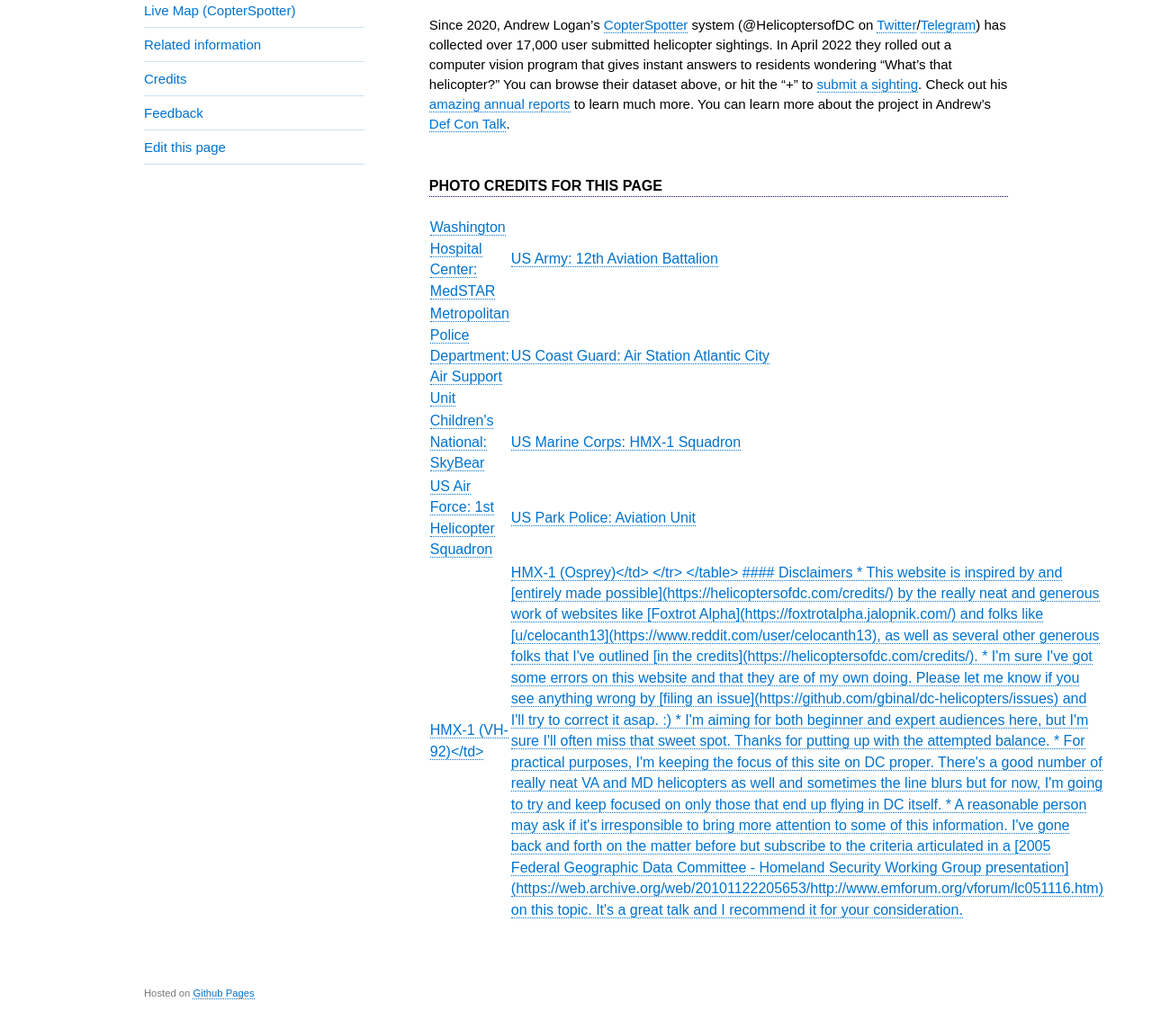
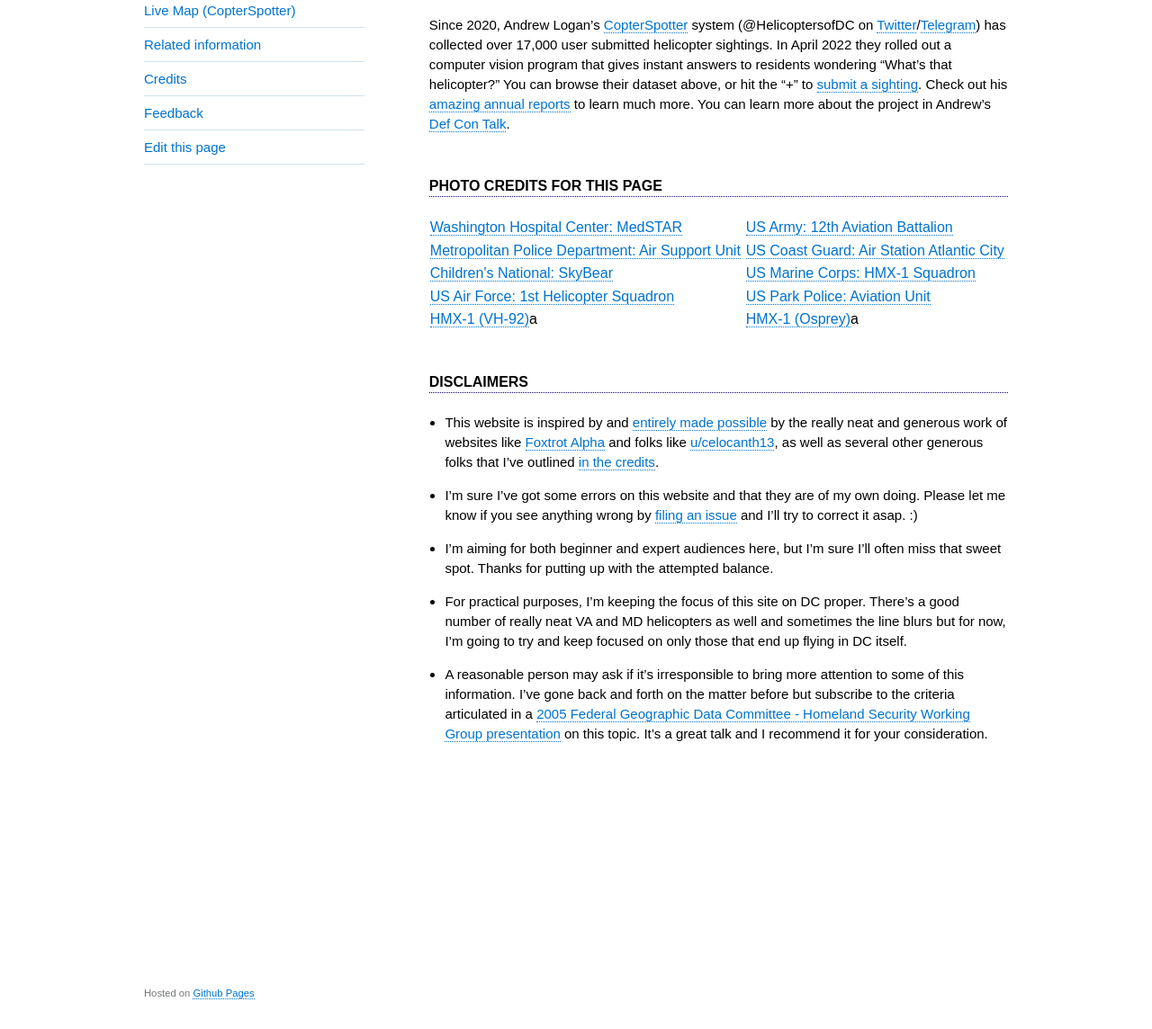
Before and after one commit to gbinal/dc-helicopters, a Jekyll site: the page built from index.md, in a window 1280 px wide and 1400 px high, scrolled down 2646 px, cut to the strip 256-1400 px from the top of the window. Shown: the whole strip at 90% size. Built offline with Jekyll 4.4.1, drawn with Linux system fonts in a browser that asks for light colours.

Commit message:
Fix links for HMX-1 entries in index.md

```diff
--- a/index.md
+++ b/index.md
@@ -49,12 +49,10 @@
     <td><a href="https://en.wikipedia.org/wiki/File:U.S._Park_Police_helicopter.JPG" target="_blank">US Park Police: Aviation Unit</a></td>
   </tr>
   <tr>
-    <td><a href="https://commons.wikimedia.org/wiki/File:VH-92_Quantico.jpg" target="_blank">HMX-1 (VH-92)</td>
-    <td><a href="https://en.wikipedia.org/wiki/File:Bell-Boeing_MV-22B_168339_HMX-1_FDK_MD1.jpg" target="_blank">HMX-1 (Osprey)</td>
+    <td><a href="https://commons.wikimedia.org/wiki/File:VH-92_Quantico.jpg" target="_blank">HMX-1 (VH-92)</a>a</td>
+    <td><a href="https://en.wikipedia.org/wiki/File:Bell-Boeing_MV-22B_168339_HMX-1_FDK_MD1.jpg" target="_blank">HMX-1 (Osprey)</a>a</td>
   </tr>
 </table>
-
-
 
 #### Disclaimers
 
```
